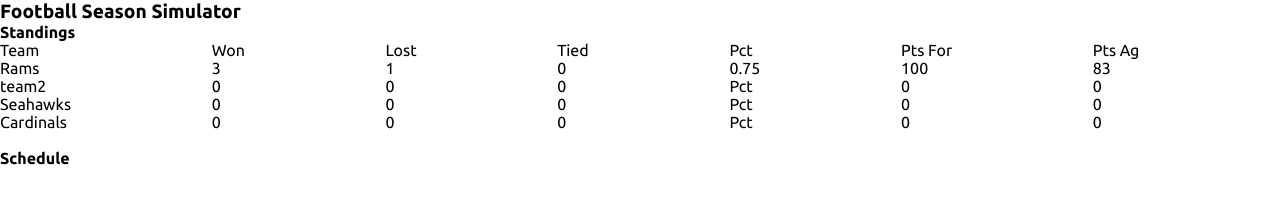
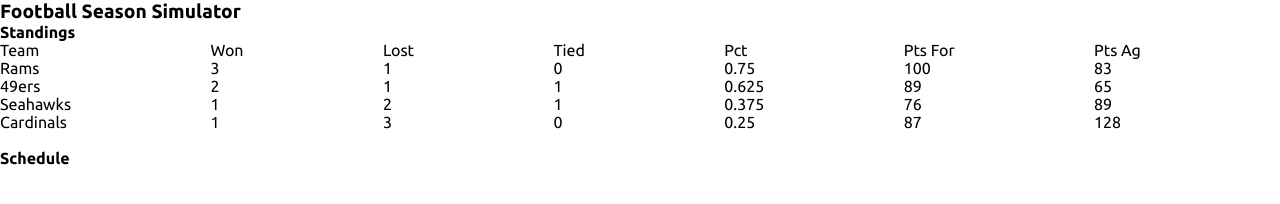
Before and after one commit to napalmtango/football-season-simulator, a plain HTML site: page index.html in a window 1280 px wide. Drawn offline with Linux system fonts and the light colour scheme.

Commit message:
Converted data to nested array
Still need to create a loop for populating html with variable data

```diff
--- a/index.html
+++ b/index.html
@@ -18,7 +18,7 @@
     <div>Pts For</div>
     <div>Pts Ag</div>
 
-    <div id="name1">team1</div>
+    <div id="name1">team</div>
     <div id="won1">0</div>
     <div id="lost1">0</div>
     <div id="tied1">0</div>
@@ -26,7 +26,7 @@
     <div id="ptsfor1">0</div>
     <div id="ptsag1">0</div>
 
-    <div id="name2">team2</div>
+    <div id="name2">team</div>
     <div id="won2">0</div>
     <div id="lost2">0</div>
     <div id="tied2">0</div>
@@ -34,21 +34,21 @@
     <div id="ptsfor2">0</div>
     <div id="ptsag2">0</div>
 
-    <div>Seahawks</div>
-    <div>0</div>
-    <div>0</div>
-    <div>0</div>
-    <div id="pct">Pct</div>
-    <div>0</div>
-    <div>0</div>
+    <div id="name3">team</div>
+    <div id="won3">0</div>
+    <div id="lost3">0</div>
+    <div id="tied3">0</div>
+    <div id="pct3">Pct</div>
+    <div id="ptsfor3">0</div>
+    <div id="ptsag3">0</div>
 
-    <div>Cardinals</div>
-    <div>0</div>
-    <div>0</div>
-    <div>0</div>
-    <div id="pct">Pct</div>
-    <div>0</div>
-    <div>0</div>
+    <div id="name4">team</div>
+    <div id="won4">0</div>
+    <div id="lost4">0</div>
+    <div id="tied4">0</div>
+    <div id="pct4">Pct</div>
+    <div id="ptsfor4">0</div>
+    <div id="ptsag4">0</div>
   </div>
   <br>
   <h2>Schedule</h2>
--- a/script.js
+++ b/script.js
@@ -1,11 +1,10 @@
-const league = [{
-  name: "Rams",
-  won: 3,
-  lost: 1,
-  tied: 0,
-  ptsfor: 100,
-  ptsag: 83,
-}]
+const league = [
+  ["Rams", 3, 1, 0, 100,83,],
+  ["49ers", 2, 1, 1, 89,65,],
+  ["Seahawks", 1, 2, 1, 76,89,],
+  ["Cardinals", 1, 3, 0, 87,128,],
+
+]
 ;
 let tempPctVar = 0;
 
@@ -15,15 +14,55 @@ function pct(wins, losses, ties) {
   console.log((wins+ties/2)/gamesPlayed);
   tempPctVar = (wins+ties/2)/gamesPlayed
 }
-pct(league[0].won, league[0].lost, league[0].tied)
-
-document.getElementById("name1").textContent=league[0].name;
-document.getElementById("won1").textContent=league[0].won;
-document.getElementById("lost1").textContent=league[0].lost;
-document.getElementById("pct1").textContent=tempPctVar;
-document.getElementById("ptsfor1").textContent=league[0].ptsfor;
-document.getElementById("ptsag1").textContent=league[0].ptsag;
 
 
-console.log(league[0].name);
-console.log(league[0].won);
+let c = 0
+pct(league[c][1], league[c][2], league[c][3])
+
+document.getElementById("name1").textContent=league[c][0];
+document.getElementById("won1").textContent=league[c][1];
+document.getElementById("lost1").textContent=league[c][2];
+document.getElementById("tied1").textContent=league[c][3];
+document.getElementById("pct1").textContent=tempPctVar;
+document.getElementById("ptsfor1").textContent=league[c][4];
+document.getElementById("ptsag1").textContent=league[c][5];
+
+c = 1
+pct(league[c][1], league[c][2], league[c][3])
+
+document.getElementById("name2").textContent=league[c][0];
+document.getElementById("won2").textContent=league[c][1];
+document.getElementById("lost2").textContent=league[c][2];
+document.getElementById("tied2").textContent=league[c][3];
+document.getElementById("pct2").textContent=tempPctVar;
+document.getElementById("ptsfor2").textContent=league[c][4];
+document.getElementById("ptsag2").textContent=league[c][5];
+
+c = 2
+pct(league[c][1], league[c][2], league[c][3])
+
+document.getElementById("name3").textContent=league[c][0];
+document.getElementById("won3").textContent=league[c][1];
+document.getElementById("lost3").textContent=league[c][2];
+document.getElementById("tied3").textContent=league[c][3];
+document.getElementById("pct3").textContent=tempPctVar;
+document.getElementById("ptsfor3").textContent=league[c][4];
+document.getElementById("ptsag3").textContent=league[c][5];
+
+c = 3
+pct(league[c][1], league[c][2], league[c][3])
+
+document.getElementById("name4").textContent=league[c][0];
+document.getElementById("won4").textContent=league[c][1];
+document.getElementById("lost4").textContent=league[c][2];
+document.getElementById("tied4").textContent=league[c][3];
+document.getElementById("pct4").textContent=tempPctVar;
+document.getElementById("ptsfor4").textContent=league[c][4];
+document.getElementById("ptsag4").textContent=league[c][5];
+
+
+
+
+
+
+console.table(league);
```
